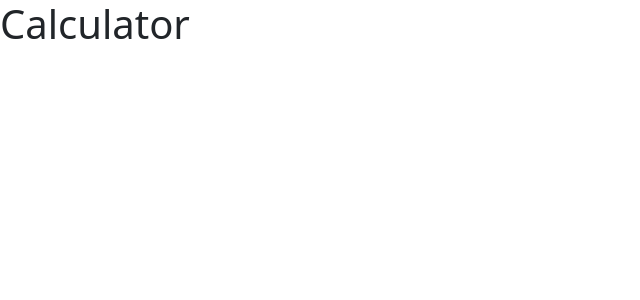
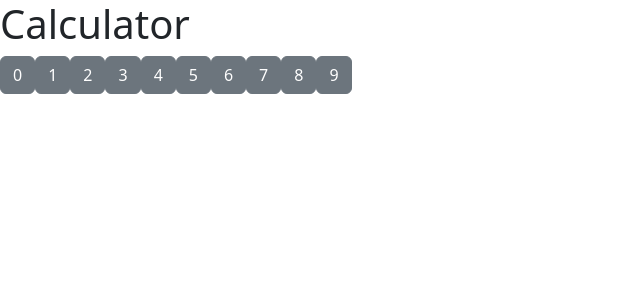
Before and after one commit to Aloeverras/Calculator_react_TypeScript, a React (Vite) app in the folder frontend/: page / in a window 1280 px wide. Shown: the top 300 px of the page, without its empty margins (0-640 px from the left). Built offline with nearby package versions, Linux system fonts and the light colour scheme.

Commit message:
modif front today

```diff
--- a/frontend/src/components/Calculator.tsx
+++ b/frontend/src/components/Calculator.tsx
@@ -1,10 +1,16 @@
 import type { CalculatorType } from "../types/CalculatorType";
+import KeyBoard from "./KeyBoard";
 
 const Calculator : CalculatorType = () => {
     return (
-        <div>
-
-        </div>
+        <>
+            <KeyBoard
+            nameListButton="numberButton"
+            keyButtons={
+                ["0", "1", "2", "3", "4", "5", "6", "7", "8", "9"]
+            }
+            />
+        </>
     );
 
 };
--- /dev/null
+++ b/frontend/src/components/KeyBoard.tsx
@@ -0,0 +1,22 @@
+import { Button } from "reactstrap";
+import type { KeyBoardProps } from "../props/KeyBoardProps";
+import type { ButtonListType } from "../types/ButtonListType";
+
+const KeyBoard : KeyBoardProps = ({nameListButton = "", keyButtons = []} : ButtonListType) => {
+    return (
+        <>
+            {
+                keyButtons.map((btn : string, index : number) => (
+                    <Button
+                    key={`${btn}-${nameListButton}-key-${index}`}
+                    id={`${btn}-${nameListButton}-id-${index}`}
+                    className="buttonListKeyBoard">
+                        {btn}
+                    </Button>
+                ))
+            }
+        </>
+    );
+};
+
+export default KeyBoard;
--- /dev/null
+++ b/frontend/src/props/KeyBoardProps.ts
@@ -0,0 +1,4 @@
+import type { FunctionComponent } from "react";
+import type { ButtonListType } from "../types/ButtonListType";
+
+export type KeyBoardProps = FunctionComponent<ButtonListType>;
--- /dev/null
+++ b/frontend/src/types/ButtonListType.ts
@@ -0,0 +1,4 @@
+export type ButtonListType = {
+    nameListButton : string,
+    keyButtons : string[]
+};
--- a/frontend/src/types/CalculatorType.ts
+++ b/frontend/src/types/CalculatorType.ts
@@ -1,3 +1,3 @@
-import type { JSX } from "react";
+import type { FunctionComponent } from "react";
 
-export type CalculatorType = () => JSX.Element;
+export type CalculatorType = FunctionComponent;
```
